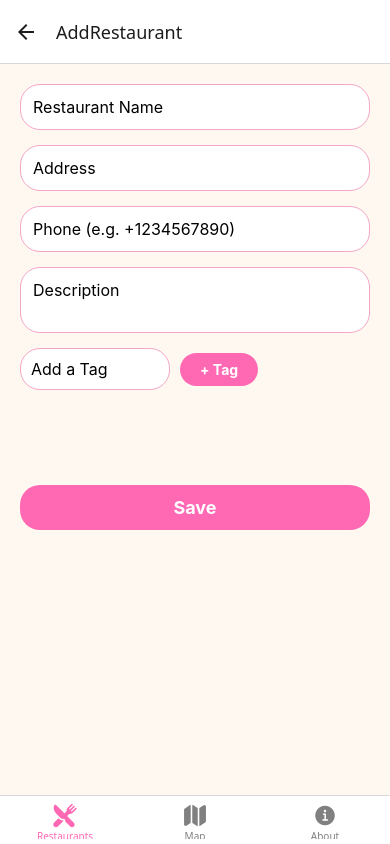
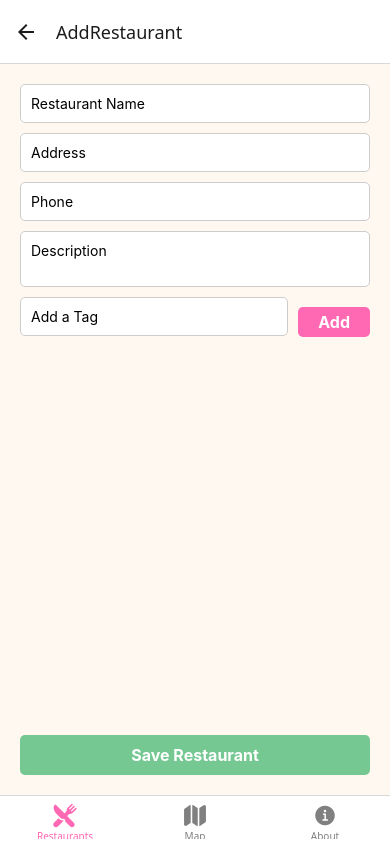
Before and after one commit to dorpanz/project-guide, a React Native app: screen /AddRestaurant in a window 390 px wide. Built offline with nearby package versions, Linux system fonts and the light colour scheme.

Commit message:
adding editing function

```diff
--- a/screens/AddEditRestaurantScreen.js
+++ b/screens/AddEditRestaurantScreen.js
@@ -1,28 +1,123 @@
-import React, { useState } from 'react';
-import { View, TextInput, Button, StyleSheet, FlatList, Text, TouchableOpacity, KeyboardAvoidingView, Platform } from 'react-native';
+import AsyncStorage from '@react-native-async-storage/async-storage';
+import React, { useState, useEffect } from 'react';
+import {
+  View,
+  TextInput,
+  FlatList,
+  Text,
+  TouchableOpacity,
+  KeyboardAvoidingView,
+  Platform,
+  Alert,
+  StyleSheet,
+} from 'react-native';
+import { CreateRestaurant } from './CreateRestaurant';
+import { UpdateRestaurant } from './UpdateRestaurant';
 
-export default function AddEditRestaurantScreen() {
-  const [tags, setTags] = useState([]);
-  const [newTag, setNewTag] = useState('');
-  const [restaurantDetails, setRestaurantDetails] = useState({
+const GOOGLE_MAPS_API_KEY = 'AIzaSyDCWhb7RdBMQl--hPUJnxeanVI-KIeuPhM';
+
+export default function AddEditRestaurantScreen({ navigation, route }) {
+  const isEdit = !!route.params?.restaurant;
+  const initialRestaurant = route.params?.restaurant || {
     name: '',
     address: '',
     phone: '',
     description: '',
-  });
+    tags: [],
+  };
+
+  const [tags, setTags] = useState(initialRestaurant.tags || []);
+  const [newTag, setNewTag] = useState('');
+  const [restaurantDetails, setRestaurantDetails] = useState(initialRestaurant);
 
   const addTag = () => {
-    if (newTag.trim()) {
-      setTags((prev) => [...prev, newTag]);
+    if (newTag.trim() && !tags.includes(newTag.trim())) {
+      setTags((prev) => [...prev, newTag.trim()]);
       setNewTag('');
     }
   };
 
+  const deleteTag = (tag) => {
+    setTags((prevTags) => prevTags.filter((item) => item !== tag));
+  };
+
+  const saveRestaurant = async () => {
+    if (!restaurantDetails.name || !restaurantDetails.address || !restaurantDetails.phone) {
+      Alert.alert('Validation Error', 'Please fill in all required fields (Name, Address, Phone).');
+      return;
+    }
+
+    try {
+      const savedRestaurant = isEdit
+        ? await UpdateRestaurant(restaurantDetails, tags, initialRestaurant, GOOGLE_MAPS_API_KEY)
+        : await CreateRestaurant(restaurantDetails, tags, GOOGLE_MAPS_API_KEY);
+
+      if (isEdit && route.params?.onSave) {
+        route.params.onSave(savedRestaurant);
+      }
+
+      const restaurants = await AsyncStorage.getItem('restaurantDetails');
+      const parsedRestaurants = restaurants ? JSON.parse(restaurants) : [];
+
+      let updatedRestaurants;
+      if (isEdit) {
+        updatedRestaurants = parsedRestaurants.map((r) =>
+          r.id === savedRestaurant.id ? savedRestaurant : r
+        );
+      } else {
+        // Check if the restaurant already exists to avoid duplication
+        const isDuplicate = parsedRestaurants.some(r => r.id === savedRestaurant.id);
+        if (!isDuplicate) {
+          updatedRestaurants = [...parsedRestaurants, savedRestaurant];
+        } else {
+          updatedRestaurants = parsedRestaurants; // Do nothing if it's a duplicate
+        }
+      }
+
+      await AsyncStorage.setItem('restaurantDetails', JSON.stringify(updatedRestaurants));
+      navigation.navigate('RestaurantList', { refresh: true });
+    } catch (error) {
+      console.log('Error saving restaurant:', error);
+      Alert.alert('Error', 'There was an issue saving the restaurant. Please try again.');
+    }
+  };
+
+  const deleteRestaurant = async () => {
+    Alert.alert(
+      'Confirm Deletion',
+      'Are you sure you want to delete this restaurant?',
+      [
+        {
+          text: 'Cancel',
+          style: 'cancel',
+        },
+        {
+          text: 'Delete',
+          style: 'destructive',
+          onPress: async () => {
+            try {
+              const restaurants = await AsyncStorage.getItem('restaurantDetails');
+              const parsedRestaurants = restaurants ? JSON.parse(restaurants) : [];
+
+              const updatedRestaurants = parsedRestaurants.filter(
+                (restaurant) => restaurant.id !== restaurantDetails.id
+              );
+
+              await AsyncStorage.setItem('restaurantDetails', JSON.stringify(updatedRestaurants));
+              navigation.navigate('RestaurantList', { refresh: true });
+            } catch (error) {
+              console.log('Error deleting restaurant:', error);
+              Alert.alert('Error', 'There was an issue deleting the restaurant. Please try again.');
+            }
+          },
+        },
+      ],
+      { cancelable: true }
+    );
+  };
+
   return (
-    <KeyboardAvoidingView
-      style={styles.container}
-      behavior={Platform.OS === 'ios' ? 'padding' : 'height'}
-    >
+    <KeyboardAvoidingView style={styles.container} behavior={Platform.OS === 'ios' ? 'padding' : 'height'}>
       <TextInput
         placeholder="Restaurant Name"
         style={styles.input}
@@ -36,11 +131,11 @@ export default function AddEditRestaurantScreen() {
         onChangeText={(text) => setRestaurantDetails({ ...restaurantDetails, address: text })}
       />
       <TextInput
-        placeholder="Phone (e.g. +1234567890)"
-        style={styles.inputPhone}
+        placeholder="Phone"
+        style={styles.input}
         value={restaurantDetails.phone}
         onChangeText={(text) => setRestaurantDetails({ ...restaurantDetails, phone: text })}
-        keyboardType="phone-pad" // Ensures the phone pad is shown
+        keyboardType="phone-pad"
       />
       <TextInput
         placeholder="Description"
@@ -49,30 +144,39 @@ export default function AddEditRestaurantScreen() {
         onChangeText={(text) => setRestaurantDetails({ ...restaurantDetails, description: text })}
         multiline
       />
-
       <View style={styles.tagContainer}>
         <TextInput
           placeholder="Add a Tag"
-          style={styles.inputTag}
+          style={[styles.input, { flex: 1 }]}
           value={newTag}
           onChangeText={setNewTag}
         />
         <TouchableOpacity style={styles.addButton} onPress={addTag}>
-          <Text style={styles.addButtonText}>+ Tag</Text>
+          <Text style={styles.addButtonText}>Add</Text>
         </TouchableOpacity>
       </View>
-
       <FlatList
         data={tags}
-        renderItem={({ item }) => <Text style={styles.tag}>{item}</Text>}
         keyExtractor={(item, index) => index.toString()}
+        renderItem={({ item }) => (
+          <View style={styles.tagItem}>
+            <Text style={styles.tag}>{item}</Text>
+            <TouchableOpacity onPress={() => deleteTag(item)} style={styles.deleteTagButton}>
+              <Text style={styles.deleteTagText}>Delete</Text>
+            </TouchableOpacity>
+          </View>
+        )}
         horizontal
-        style={styles.tagList}
       />
+      <TouchableOpacity style={styles.saveButton} onPress={saveRestaurant}>
+        <Text style={styles.saveButtonText}>{isEdit ? 'Update' : 'Save'} Restaurant</Text>
+      </TouchableOpacity>
 
-      <TouchableOpacity style={styles.saveButton} onPress={() => {}}>
-        <Text style={styles.saveButtonText}>Save</Text>
-      </TouchableOpacity>
+      {isEdit && (
+        <TouchableOpacity style={styles.deleteButton} onPress={deleteRestaurant}>
+          <Text style={styles.deleteButtonText}>Delete Restaurant</Text>
+        </TouchableOpacity>
+      )}
     </KeyboardAvoidingView>
   );
 }
@@ -84,73 +188,80 @@ const styles = StyleSheet.create({
     backgroundColor: '#FFF8F0',
   },
   input: {
+    backgroundColor: '#FFF',
+    borderColor: '#CCC',
     borderWidth: 1,
-    borderColor: '#F4A6C6',
-    borderRadius: 20,
-    padding: 12,
-    marginBottom: 15,
-    backgroundColor: '#FFF',
-    fontSize: 16,
-  },
-  inputPhone: {
-    borderWidth: 1,
-    borderColor: '#F4A6C6',
-    borderRadius: 20,
-    padding: 12,
-    marginBottom: 15,
-    backgroundColor: '#FFF',
-    fontSize: 16,
-    keyboardType: 'phone-pad',
-  },
-  inputTag: {
-    borderWidth: 1,
-    borderColor: '#F4A6C6',
-    borderRadius: 20,
+    borderRadius: 5,
     padding: 10,
-    marginRight: 10,
-    backgroundColor: '#FFF',
-    fontSize: 16,
-    width: 150,
+    marginBottom: 10,
   },
   tagContainer: {
     flexDirection: 'row',
     alignItems: 'center',
     marginBottom: 20,
   },
-  tagList: {
-    marginBottom: 15,
-    maxHeight: 40,
-  },
-  tag: {
+  addButton: {
+    marginLeft: 10,
     backgroundColor: '#FF69B4',
-    color: '#FFF',
-    paddingVertical: 6,
-    paddingHorizontal: 12,
-    borderRadius: 20,
-    marginRight: 8,
-    fontSize: 14,
-  },
-  addButton: {
-    backgroundColor: '#FF69B4',
-    paddingVertical: 8,
+    paddingVertical: 5,
     paddingHorizontal: 20,
-    borderRadius: 20,
+    borderRadius: 5,
   },
   addButtonText: {
-    color: '#FFF',
-    fontSize: 14,
+    color: '#fff',
     fontWeight: 'bold',
+    fontSize: 16,
   },
   saveButton: {
-    backgroundColor: '#FF69B4',
-    paddingVertical: 12,
-    borderRadius: 20,
+    backgroundColor: '#76c893',
+    paddingVertical: 10,
+    borderRadius: 5,
     alignItems: 'center',
     marginTop: 20,
   },
   saveButtonText: {
     color: '#FFF',
-    fontSize: 18,
+    fontSize: 16,
+    fontWeight: 'bold',
+  },
+  tagItem: {
+    flexDirection: 'row',
+    alignItems: 'center',
+    marginRight: 8,
+  },
+  tag: {
+    backgroundColor: '#FF69B4',
+    color: '#FFF',
+    paddingVertical: 10,
+    paddingHorizontal: 10,
+    borderRadius: 5,
+    marginRight: 8,
+    marginBottom: 8,
+    fontSize: 12,
+    maxWidth: 120,
+  },
+  deleteTagButton: {
+    backgroundColor: '#f25c54',
+    paddingVertical: 5,
+    paddingHorizontal: 10,
+    borderRadius: 5,
+    marginLeft: 0,
+  },
+  deleteTagText: {
+    color: '#FFF',
+    fontSize: 12,
+    fontWeight: 'bold',
+  },
+  deleteButton: {
+    backgroundColor: '#f25c54',
+    paddingVertical: 10,
+    borderRadius: 5,
+    alignItems: 'center',
+    marginTop: 20,
+  },
+  deleteButtonText: {
+    color: '#FFF',
+    fontSize: 16,
     fontWeight: 'bold',
   },
 });
--- /dev/null
+++ b/screens/CreateRestaurant.js
@@ -0,0 +1,40 @@
+import AsyncStorage from '@react-native-async-storage/async-storage';
+
+export const CreateRestaurant = async (restaurantDetails, tags, GOOGLE_MAPS_API_KEY) => {
+  try {
+    const response = await fetch(
+      `https://maps.googleapis.com/maps/api/geocode/json?address=${encodeURIComponent(
+        restaurantDetails.address
+      )}&key=${GOOGLE_MAPS_API_KEY}`
+    );
+    const data = await response.json();
+
+    if (data.status === 'OK' && data.results.length > 0) {
+      const location = data.results[0].geometry.location;
+      const fullAddress = data.results[0].formatted_address;
+
+      const newRestaurant = {
+        ...restaurantDetails,
+        tags,
+        latitude: location.lat,
+        longitude: location.lng,
+        address: fullAddress,
+        mapLink: `https://www.google.com/maps/dir/?api=1&destination=${encodeURIComponent(
+          fullAddress
+        )}`,
+        id: Date.now().toString(),
+      };
+
+      const currentRestaurants = await AsyncStorage.getItem('restaurantDetails');
+      const restaurantList = currentRestaurants ? JSON.parse(currentRestaurants) : [];
+      restaurantList.push(newRestaurant);
+
+      await AsyncStorage.setItem('restaurantDetails', JSON.stringify(restaurantList));
+      return newRestaurant;
+    } else {
+      throw new Error('Unable to fetch location for the given address.');
+    }
+  } catch (error) {
+    throw new Error(`Failed to create restaurant: ${error.message}`);
+  }
+};
--- /dev/null
+++ b/screens/UpdateRestaurant.js
@@ -0,0 +1,78 @@
+import AsyncStorage from '@react-native-async-storage/async-storage';
+
+export const UpdateRestaurant = async (
+  restaurantDetails,
+  tags,
+  initialRestaurant,
+  GOOGLE_MAPS_API_KEY
+) => {
+  try {
+    // Validate input
+    if (!restaurantDetails || !restaurantDetails.address) {
+      throw new Error("Invalid restaurant details provided.");
+    }
+
+    if (!initialRestaurant || !initialRestaurant.id) {
+      throw new Error("Initial restaurant object is invalid.");
+    }
+
+    console.log("Starting to fetch geolocation from Google Maps API...");
+
+    // Call Google Maps API to get geolocation
+    const response = await fetch(
+      `https://maps.googleapis.com/maps/api/geocode/json?address=${encodeURIComponent(
+        restaurantDetails.address
+      )}&key=${GOOGLE_MAPS_API_KEY}`
+    );
+
+    const data = await response.json();
+    console.log("Google Maps API response:", data);
+
+    // Check if location data was successfully fetched
+    if (data.status === 'OK' && data.results.length > 0) {
+      const location = data.results[0].geometry.location;
+      const fullAddress = data.results[0].formatted_address;
+
+      const updatedRestaurant = {
+        ...restaurantDetails,
+        tags: tags || [],
+        latitude: location.lat,
+        longitude: location.lng,
+        address: fullAddress,
+        mapLink: `https://www.google.com/maps/dir/?api=1&destination=${encodeURIComponent(
+          fullAddress
+        )}`,
+      };
+
+      console.log("Updated restaurant object:", updatedRestaurant);
+
+      // Fetch current restaurant list
+      const currentRestaurants = await AsyncStorage.getItem('restaurantDetails');
+      const restaurantList = currentRestaurants ? JSON.parse(currentRestaurants) : [];
+
+      // Find the index to update
+      const index = restaurantList.findIndex(
+        (restaurant) => restaurant.id === initialRestaurant.id
+      );
+
+      if (index !== -1) {
+        restaurantList[index] = updatedRestaurant;
+      } else {
+        console.warn("Restaurant not found in list, adding as a new entry.");
+        restaurantList.push(updatedRestaurant);
+      }
+
+      // Save back to AsyncStorage
+      await AsyncStorage.setItem('restaurantDetails', JSON.stringify(restaurantList));
+      console.log("Restaurant list updated successfully.");
+
+      return updatedRestaurant;
+    } else {
+      throw new Error('Unable to fetch location for the given address.');
+    }
+  } catch (error) {
+    console.error("Error in UpdateRestaurant function:", error.message);
+    // Only re-throw critical errors
+    throw new Error(`Failed to update restaurant: ${error.message}`);
+  }
+};
```
